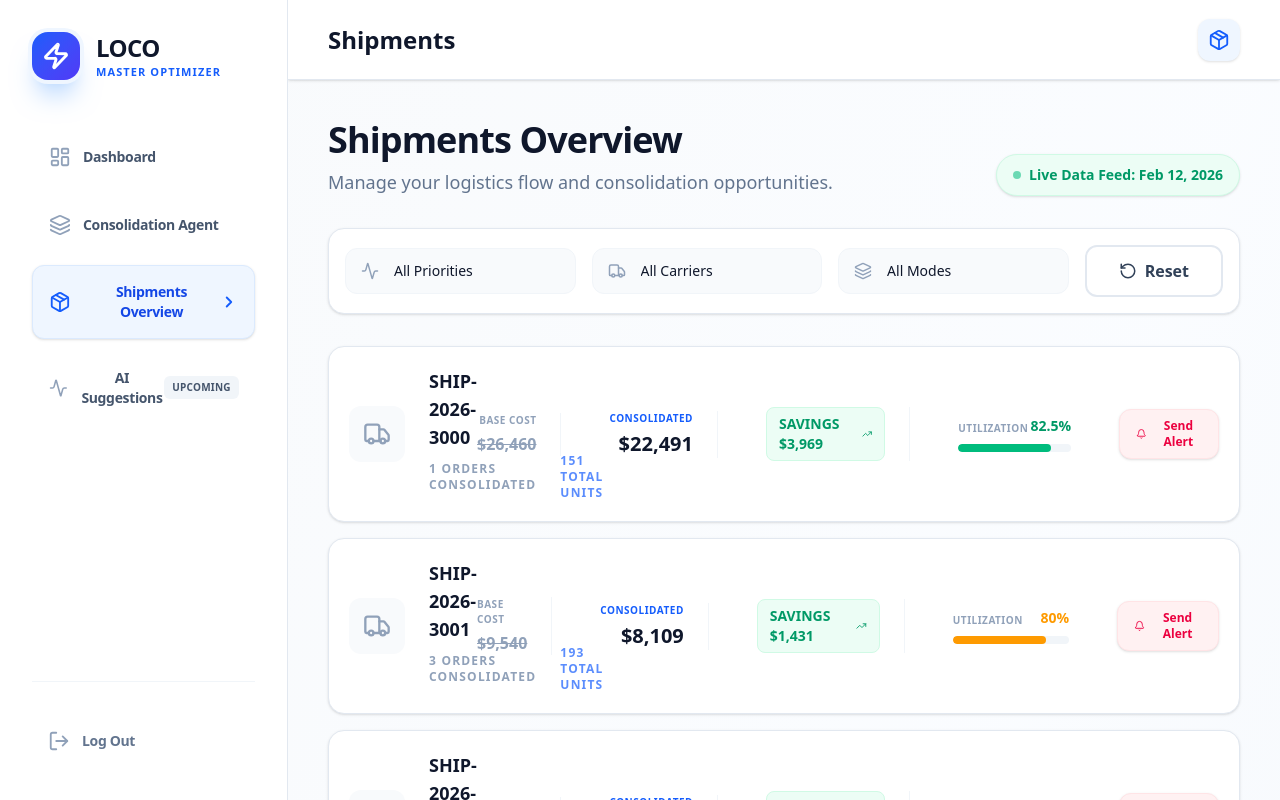
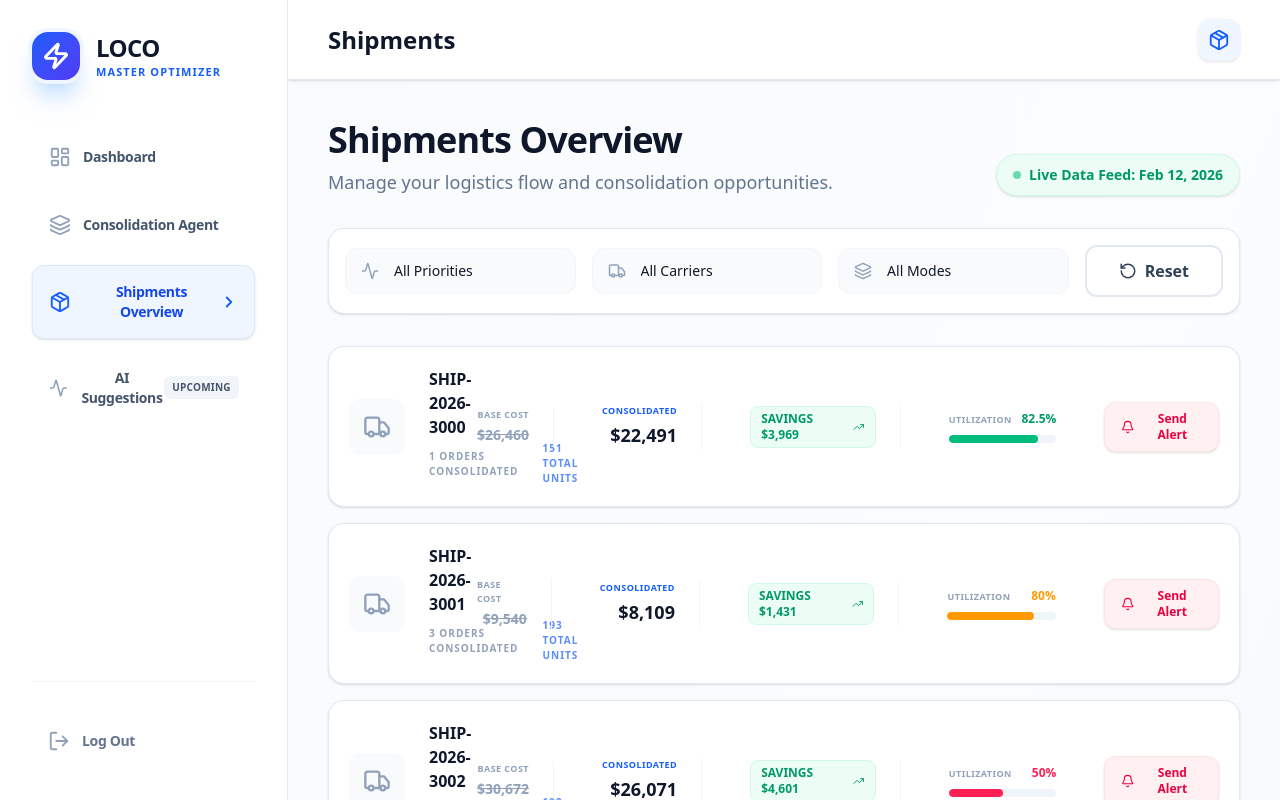
Before and after one commit to Anushkacsv/load-consolidation, a React (Vite) app: page / in a window 1280 px wide. Both pictures are taken after a click on the button "Shipments Overview". Shown: the top 800 px of the page. Built offline with nearby package versions, Linux system fonts and the light colour scheme.

Commit message:
style: Reduce font sizes in shipment overview list

```diff
--- a/src/App.tsx
+++ b/src/App.tsx
@@ -1155,39 +1155,39 @@ export default function App() {
                         </div>
 
                         <div className="flex-1 min-w-0">
-                          <h4 className="text-lg font-black text-slate-900 group-hover:text-blue-600 transition-colors">SHIP-2026-{3000 + i}</h4>
+                          <h4 className="text-base font-black text-slate-900 group-hover:text-blue-600 transition-colors">SHIP-2026-{3000 + i}</h4>
                           <div className="flex items-center gap-3 mt-0.5">
-                            <p className="text-slate-400 font-bold text-xs uppercase tracking-widest">
+                            <p className="text-slate-400 font-bold text-[10px] uppercase tracking-widest">
                               {Math.floor(Math.random() * 5) + 1} ORDERS CONSOLIDATED
                             </p>
                             <span className="w-1 h-1 rounded-full bg-slate-300" />
-                            <p className="text-blue-600/70 font-bold text-xs uppercase tracking-widest">
+                            <p className="text-blue-600/70 font-bold text-[10px] uppercase tracking-widest">
                               {d.quantity + 120} Total Units
                             </p>
                           </div>
                         </div>
 
                         <div className="hidden lg:flex flex-col items-end px-6 border-r border-slate-100">
-                          <p className="text-[10px] font-bold text-slate-400 uppercase tracking-wider mb-1">Base Cost</p>
-                          <p className="text-base font-bold text-slate-400 line-through">${baseCost.toLocaleString(undefined, { maximumFractionDigits: 0 })}</p>
+                          <p className="text-[9px] font-bold text-slate-400 uppercase tracking-wider mb-1">Base Cost</p>
+                          <p className="text-sm font-bold text-slate-400 line-through">${baseCost.toLocaleString(undefined, { maximumFractionDigits: 0 })}</p>
                         </div>
 
                         <div className="flex flex-col items-end px-6 border-r border-slate-100">
-                          <p className="text-[10px] font-bold text-blue-600 uppercase tracking-wider mb-1">Consolidated</p>
-                          <p className="text-xl font-black text-slate-900">${consolidatedCost.toLocaleString(undefined, { maximumFractionDigits: 0 })}</p>
+                          <p className="text-[9px] font-bold text-blue-600 uppercase tracking-wider mb-1">Consolidated</p>
+                          <p className="text-lg font-black text-slate-900">${consolidatedCost.toLocaleString(undefined, { maximumFractionDigits: 0 })}</p>
                         </div>
 
                         <div className="flex flex-col items-center px-6 border-r border-slate-100">
-                          <div className="bg-emerald-50 text-emerald-600 px-3 py-1.5 rounded-lg text-sm font-black border border-emerald-100 flex items-center gap-1">
+                          <div className="bg-emerald-50 text-emerald-600 px-2.5 py-1 rounded-lg text-xs font-black border border-emerald-100 flex items-center gap-1">
                             SAVINGS ${savings.toLocaleString(undefined, { maximumFractionDigits: 0 })}
-                            <TrendingUp size={14} />
+                            <TrendingUp size={12} />
                           </div>
                         </div>
 
-                        <div className="w-48 hidden xl:block px-6">
+                        <div className="w-40 hidden xl:block px-6">
                           <div className="flex justify-between items-end mb-2">
-                            <p className="text-[10px] font-bold text-slate-400 uppercase tracking-wider">Utilization</p>
-                            <p className={`text-sm font-black ${utilization > 80 ? 'text-emerald-600' : utilization > 50 ? 'text-amber-500' : 'text-rose-500'}`}>{utilization}%</p>
+                            <p className="text-[9px] font-bold text-slate-400 uppercase tracking-wider">Utilization</p>
+                            <p className={`text-xs font-black ${utilization > 80 ? 'text-emerald-600' : utilization > 50 ? 'text-amber-500' : 'text-rose-500'}`}>{utilization}%</p>
                           </div>
                           <div className="h-2 bg-slate-100 rounded-full overflow-hidden">
                             <motion.div
```
